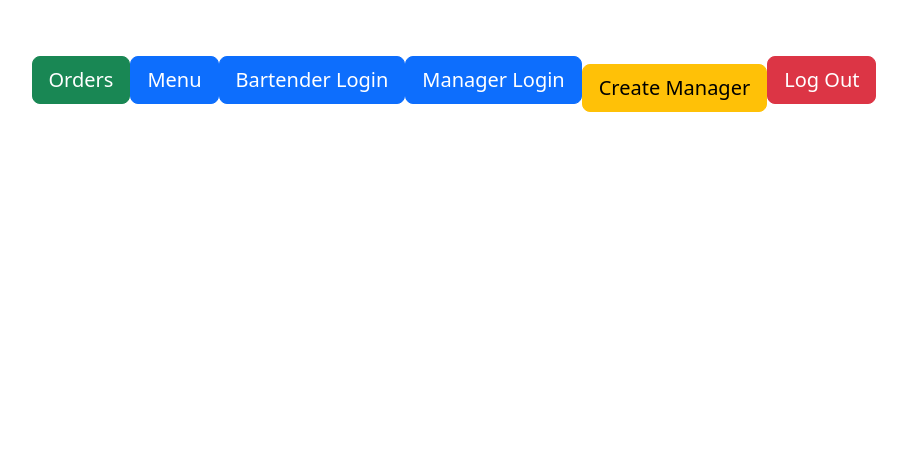
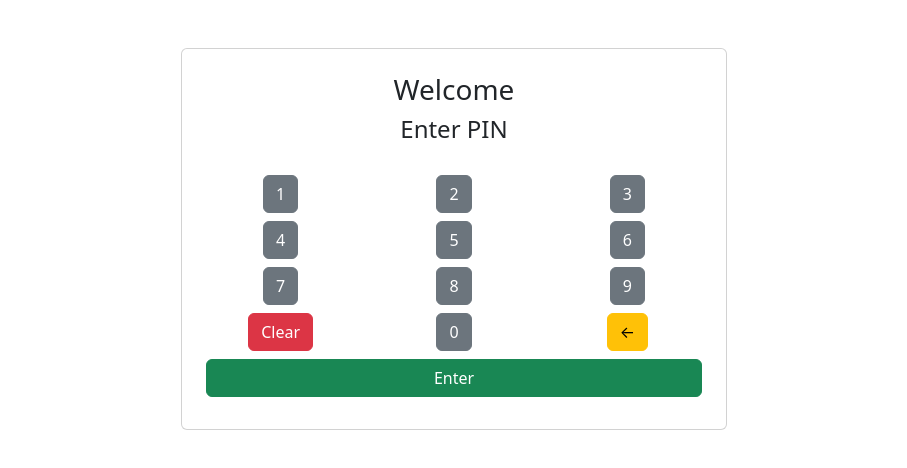
Before and after one commit to uiowaSEP2025/sep2025-project-team_001, a React (Create React App) app in the folder web_app/: page /dashboard in a window 1280 px wide. Shown: the top 468 px of the page, without its empty margins (186-1093 px from the left). Built offline with nearby package versions, Linux system fonts and the light colour scheme; sample sign-in values are in the browser's storage.

Commit message:
SCRUM-41 After meeting, I adjusted the login mechanism so that depending on who is logged in, it will either direct to the orders page if bartender or manager dashboard if manager/owner. Going to adjust file structure to get rid of ManagerLogin and BartenderLogin since they are the same page now.

```diff
--- a/web_app/src/pages/Dashboard.js
+++ b/web_app/src/pages/Dashboard.js
@@ -1,75 +1,95 @@
-// src/pages/Dashboard.js
-import React, { useState } from 'react';
-import { useNavigate } from 'react-router-dom';
-import Button from 'react-bootstrap/Button';
-import Container from 'react-bootstrap/Container';
-import OwnerAuthModal from '../components/OwnerAuthModal';
+import React, { useState, useEffect } from "react";
+import { useNavigate } from "react-router-dom";
+import { Container, Row, Col, Card, Alert } from "react-bootstrap";
+import NumberPad from "../components/NumberPad";
 
 function Dashboard() {
+  const [pin, setPin] = useState("");
+  const [error, setError] = useState("");
+  const [barName, setBarName] = useState("");
   const navigate = useNavigate();
-  const [showAuthModal, setShowAuthModal] = useState(false);
-  const barName = sessionStorage.getItem('barName');
 
-  const handleAuthenticated = (data) => {
-    sessionStorage.setItem('accessToken', data.tokens.access);
-    sessionStorage.setItem('refreshToken', data.tokens.refresh);
-    sessionStorage.setItem('barName', data.bar_name);
-    sessionStorage.setItem('restaurantId', data.restaurant_id);
-    navigate('/manager_registration');
-  };
-  const handleOrderClick = () => {
-    navigate('/orders');
+  useEffect(() => {
+    const name = sessionStorage.getItem("barName");
+    if (name) {
+      setBarName(name);
+    }
+  }, []);
+
+  const handleDigitPress = (digit) => {
+    if (pin.length < 4) {
+      setPin((prev) => prev + digit);
+    }
   };
 
-  const handleMenuClick = () => {
-    navigate('/menu');
-  };
-  const handleManagerLoginClick = () => {
-    navigate('/manager_login');
-  }
-  const handleBartenderClick = () => {
-    navigate('/bartender_login')
-  }
-  const handleLogOutClick = () => {
-    // Clear all relevant auth data from sessionStorage
-    sessionStorage.removeItem('accessToken');
-    sessionStorage.removeItem('refreshToken');
-    sessionStorage.removeItem('barName');
-    navigate('/');
+  const handleDelete = () => {
+    setPin((prev) => prev.slice(0, -1));
   };
 
+  const handleClear = () => {
+    setPin("");
+  };
+
+  const loginWithPin = async () => {
+    try {
+      const response = await fetch(`${process.env.REACT_APP_API_URL}/login/`, {
+        method: "POST",
+        headers: { "Content-Type": "application/json" },
+        body: JSON.stringify({ pin }),
+      });
+
+      const data = await response.json();
+      if (response.ok) {
+        // Store tokens and info
+        sessionStorage.setItem("accessToken", data.tokens.access);
+        sessionStorage.setItem("refreshToken", data.tokens.refresh);
+        sessionStorage.setItem("barName", data.bar_name);
+        sessionStorage.setItem("restaurantId", data.restaurant_id);
+
+        if (data.role === "manager") {
+          navigate("/manager_dashboard");
+        } else if (data.role === "bartender") {
+          navigate("/orders");
+        } else {
+          setError("Unknown role.");
+        }
+      } else {
+        setError(data.message || "Invalid PIN");
+      }
+    } catch (err) {
+      console.error("Error:", err);
+      setError("An error occurred while logging in.");
+    }
+  };
+
+  useEffect(() => {
+    if (pin.length === 4) {
+      loginWithPin();
+    }
+  }, [pin]);
+
   return (
-    <Container className="text-center mt-5">
-      {barName && <h2 className="mb-4">Restaurant: {barName}</h2>}
-      <Button variant="success" size="lg" onClick={handleOrderClick}>
-        Orders
-      </Button>
-      <Button variant="primary" size="lg" onClick={handleMenuClick}>
-        Menu
-      </Button>
-      <Button variant="primary" size="lg" onClick={handleBartenderClick}>
-        Bartender Login
-      </Button>
-      <Button variant="primary" size="lg" onClick={handleManagerLoginClick}>
-        Manager Login
-      </Button>
-      <Button
-        variant="warning"
-        size="lg"
-        className="mt-3"
-        onClick={() => setShowAuthModal(true)}
-      >
-        Create Manager
-      </Button>
-      <Button variant="danger" size="lg" onClick={handleLogOutClick}>
-        Log Out
-      </Button>
-      <OwnerAuthModal
-        show={showAuthModal}
-        onHide={() => setShowAuthModal(false)}
-        onOwnerAuthenticated={handleAuthenticated}
-      />
+    <Container className="mt-5">
+      <Row className="justify-content-center">
+        <Col md={6}>
+          <Card className="text-center p-4">
+            <h3>{barName || "Welcome"}</h3>
+            <h4>Enter PIN</h4>
 
+            <div className="mb-3">
+              <h4>{'*'.repeat(pin.length)}</h4>
+            </div>
+
+            {error && <Alert variant="danger">{error}</Alert>}
+
+            <NumberPad
+              onDigitPress={handleDigitPress}
+              onDelete={handleDelete}
+              onClear={handleClear}
+            />
+          </Card>
+        </Col>
+      </Row>
     </Container>
   );
 }
--- a/web_app/src/pages/ManagerDashboard.js
+++ b/web_app/src/pages/ManagerDashboard.js
@@ -1,41 +1,68 @@
+import React, { useState } from 'react';
 import { useNavigate } from 'react-router-dom';
 import Button from 'react-bootstrap/Button';
 import Container from 'react-bootstrap/Container';
+import OwnerAuthModal from '../components/OwnerAuthModal';
 
 function ManagerDashboard() {
   const navigate = useNavigate();
   const barName = sessionStorage.getItem('barName');
+  const [showAuthModal, setShowAuthModal] = useState(false);
 
+  const handleAuthenticated = (data) => {
+    sessionStorage.setItem('accessToken', data.tokens.access);
+    sessionStorage.setItem('refreshToken', data.tokens.refresh);
+    sessionStorage.setItem('barName', data.bar_name);
+    sessionStorage.setItem('restaurantId', data.restaurant_id);
+    navigate('/manager_registration');
+  };
 
   const handleMenuClick = () => {
     navigate('/menu');
   };
 
-  const handleLogOutClick = () => {
-    // Clear all relevant auth data from sessionStorage
-    sessionStorage.removeItem('accessToken');
-    sessionStorage.removeItem('refreshToken');
-    sessionStorage.removeItem('barName');
-    navigate('/');
+  const handleOrdersClick = () => {
+    navigate('/orders');
   };
 
   const handleBartenderClick = () => {
-    navigate('/bartender_registration')
+    navigate('/bartender_registration');
+  };
+
+  const handleLogOutClick = () => {
+    navigate('/dashboard');
   };
 
   return (
     <Container className="text-center mt-5">
-        <h1 className="mb-4">Manager Dashboard</h1>
+      <h1 className="mb-4">Manager Dashboard</h1>
       {barName && <h2 className="mb-4">Restaurant: {barName}</h2>}
-      <Button variant="primary" size="lg" onClick={handleMenuClick}>
+
+      <Button variant="primary" size="lg" onClick={handleMenuClick} className="mb-3">
         Menu
       </Button>
-      <Button variant="primary" size="lg" onClick={handleBartenderClick}>
+      <Button variant="primary" size="lg" onClick={handleOrdersClick} className="mb-3">
+        Orders
+      </Button>
+      <Button variant="primary" size="lg" onClick={handleBartenderClick} className="mb-3">
         Create Bartender
+      </Button>
+      <Button
+        variant="warning"
+        size="lg"
+        className="mb-3"
+        onClick={() => setShowAuthModal(true)}
+      >
+        Create Manager
       </Button>
       <Button variant="danger" size="lg" onClick={handleLogOutClick}>
         Log Out
       </Button>
+      <OwnerAuthModal
+        show={showAuthModal}
+        onHide={() => setShowAuthModal(false)}
+        onOwnerAuthenticated={handleAuthenticated}
+      />
     </Container>
   );
 }
--- a/web_app/src/pages/OrdersPage.js
+++ b/web_app/src/pages/OrdersPage.js
@@ -67,7 +67,7 @@ const OrdersPage = () => {
           zIndex: 1051,
         }}
       >
-        Dashboard
+        Log Out
       </Button>
 
       <h1>Active Orders</h1>
```
